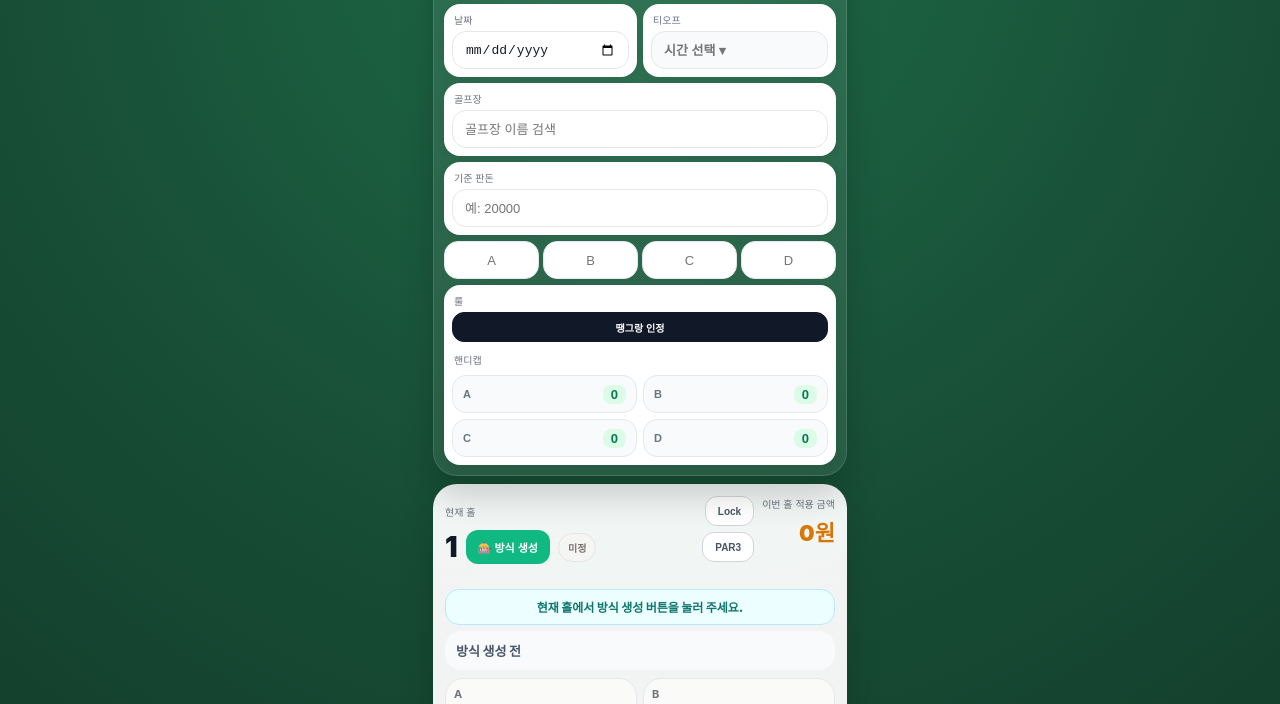
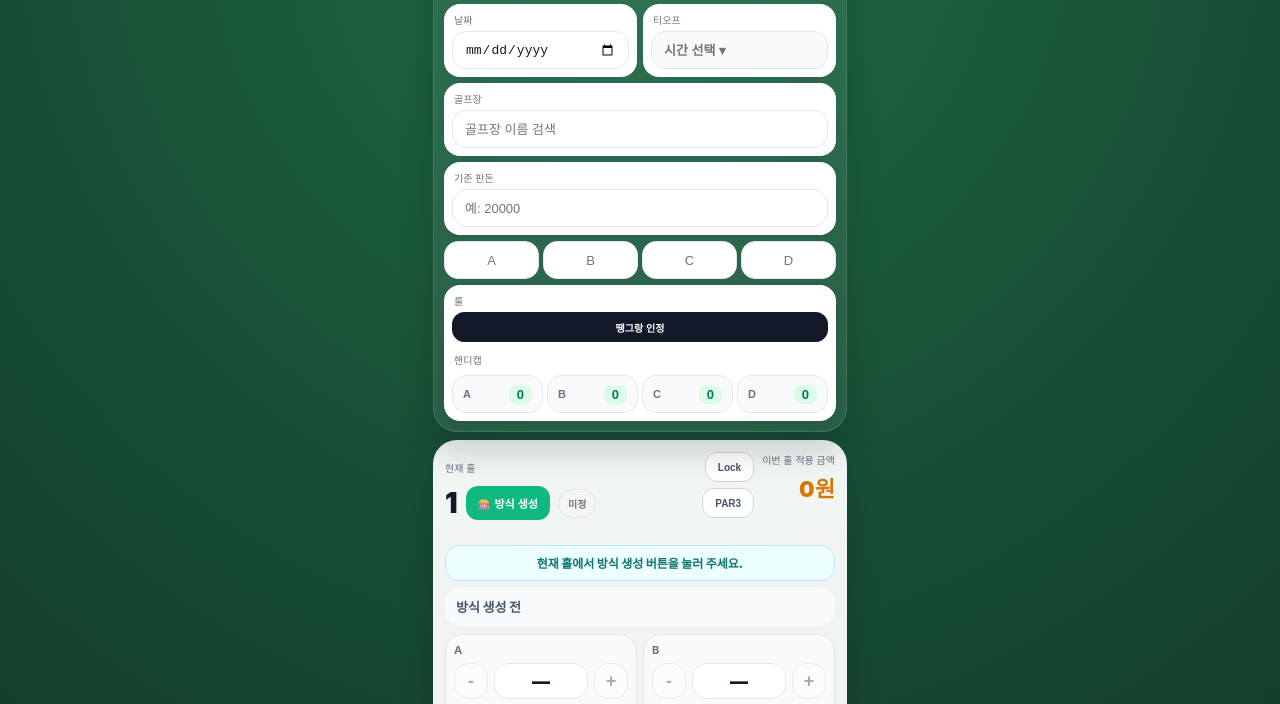
Before and after one commit to filmwildkor/golf-app, a plain HTML site: page index.html in a window 1280 px wide. Shown: the part 88-792 px from the top of the page. Drawn offline with Linux system fonts and the light colour scheme.

Commit message:
핸디캡 4열 한줄로

```diff
--- a/index.html
+++ b/index.html
@@ -69,7 +69,7 @@ input{width:100%;height:38px;border-radius:14px;border:1px solid var(--line);pad
 .drum-item{height:42px;display:flex;align-items:center;justify-content:center;font-size:18px;font-weight:800;color:#9ca3af;user-select:none;scroll-snap-align:center}
 .drum-item.selected{color:#111827;font-size:21px}
 #hourDrum::-webkit-scrollbar,#minDrum::-webkit-scrollbar,#handyDrum::-webkit-scrollbar{display:none}
-.handy-grid{display:grid;grid-template-columns:1fr 1fr;gap:6px;margin-top:8px}
+.handy-grid{display:grid;grid-template-columns:1fr 1fr 1fr 1fr;gap:4px;margin-top:8px}
 .handy-btn{height:38px;border-radius:14px;border:1px solid #e5e7eb;background:#f8fafc;font-size:12px;font-weight:800;color:#374151;cursor:pointer;display:flex;align-items:center;justify-content:space-between;padding:0 10px;width:100%}
 .handy-btn .hname{font-size:11px;color:#6b7280;overflow:hidden;text-overflow:ellipsis;white-space:nowrap}
 .handy-btn .hval{font-size:13px;font-weight:900;color:#047857;background:#dcfce7;border-radius:8px;padding:2px 8px;flex-shrink:0}
```
